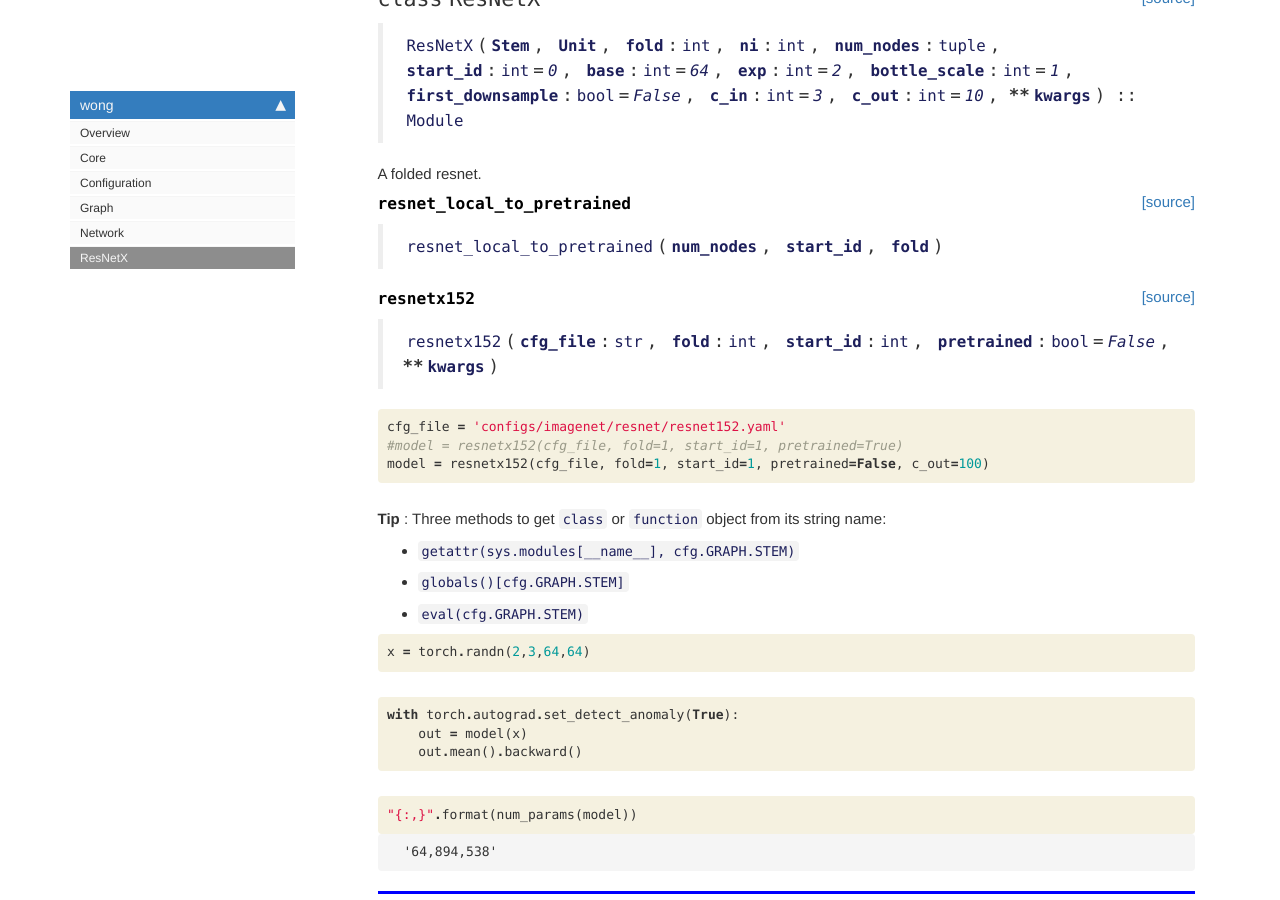
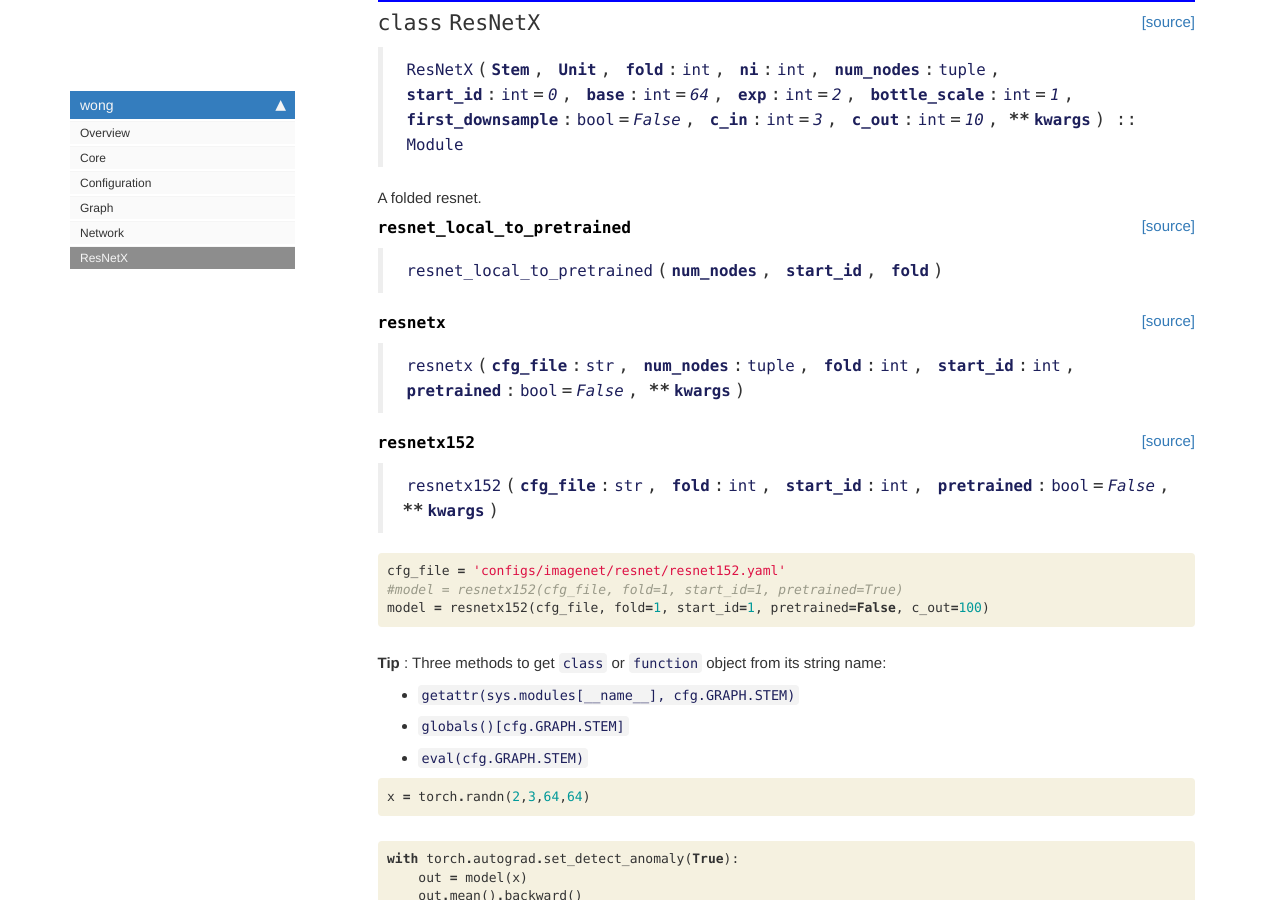
Before and after one commit to keepsimpler/wong, a Jekyll site: the page built from docs/resnetx.html, in a window 1280 px wide and 900 px high, scrolled down 1795 px. Built offline with Jekyll 4.4.1, drawn with Linux system fonts in a browser that asks for light colours; nearby versions of some CDN libraries; comment, search, counter and statistics services are not loaded.

Commit message:
add function resnetx()

```diff
--- a/docs/resnetx.html
+++ b/docs/resnetx.html
@@ -260,7 +260,30 @@ summary: "a folded resnet"
 
 
 <div class="output_markdown rendered_html output_subarea ">
-<h4 id="resnetx152" class="doc_header"><code>resnetx152</code><a href="https://github.com/keepsimpler/wong/tree/master/wong/resnetx.py#L183" class="source_link" style="float:right">[source]</a></h4><blockquote><p><code>resnetx152</code>(<strong><code>cfg_file</code></strong>:<code>str</code>, <strong><code>fold</code></strong>:<code>int</code>, <strong><code>start_id</code></strong>:<code>int</code>, <strong><code>pretrained</code></strong>:<code>bool</code>=<em><code>False</code></em>, <strong>**<code>kwargs</code></strong>)</p>
+<h4 id="resnetx" class="doc_header"><code>resnetx</code><a href="https://github.com/keepsimpler/wong/tree/master/wong/resnetx.py#L183" class="source_link" style="float:right">[source]</a></h4><blockquote><p><code>resnetx</code>(<strong><code>cfg_file</code></strong>:<code>str</code>, <strong><code>num_nodes</code></strong>:<code>tuple</code>, <strong><code>fold</code></strong>:<code>int</code>, <strong><code>start_id</code></strong>:<code>int</code>, <strong><code>pretrained</code></strong>:<code>bool</code>=<em><code>False</code></em>, <strong>**<code>kwargs</code></strong>)</p>
+</blockquote>
+
+</div>
+
+</div>
+
+</div>
+</div>
+
+</div>
+<div class="cell border-box-sizing code_cell rendered">
+
+</div>
+<div class="cell border-box-sizing code_cell rendered">
+
+<div class="output_wrapper">
+<div class="output">
+
+<div class="output_area">
+
+
+<div class="output_markdown rendered_html output_subarea ">
+<h4 id="resnetx152" class="doc_header"><code>resnetx152</code><a href="https://github.com/keepsimpler/wong/tree/master/wong/resnetx.py#L202" class="source_link" style="float:right">[source]</a></h4><blockquote><p><code>resnetx152</code>(<strong><code>cfg_file</code></strong>:<code>str</code>, <strong><code>fold</code></strong>:<code>int</code>, <strong><code>start_id</code></strong>:<code>int</code>, <strong><code>pretrained</code></strong>:<code>bool</code>=<em><code>False</code></em>, <strong>**<code>kwargs</code></strong>)</p>
 </blockquote>
 
 </div>
--- a/wong/_nbdev.py
+++ b/wong/_nbdev.py
@@ -28,6 +28,7 @@ index = {"OprtType": "00_core.ipynb",
          "layer_diff": "04_resnetx.ipynb",
          "ResNetX": "04_resnetx.ipynb",
          "resnet_local_to_pretrained": "04_resnetx.ipynb",
+         "resnetx": "04_resnetx.ipynb",
          "resnetx152": "04_resnetx.ipynb"}
 
 modules = ["core.py",
```
Also changed, not shown: docs/core.html (+31 -0 lines), wong/resnetx.py (+20 -1 lines), 2 other files.
